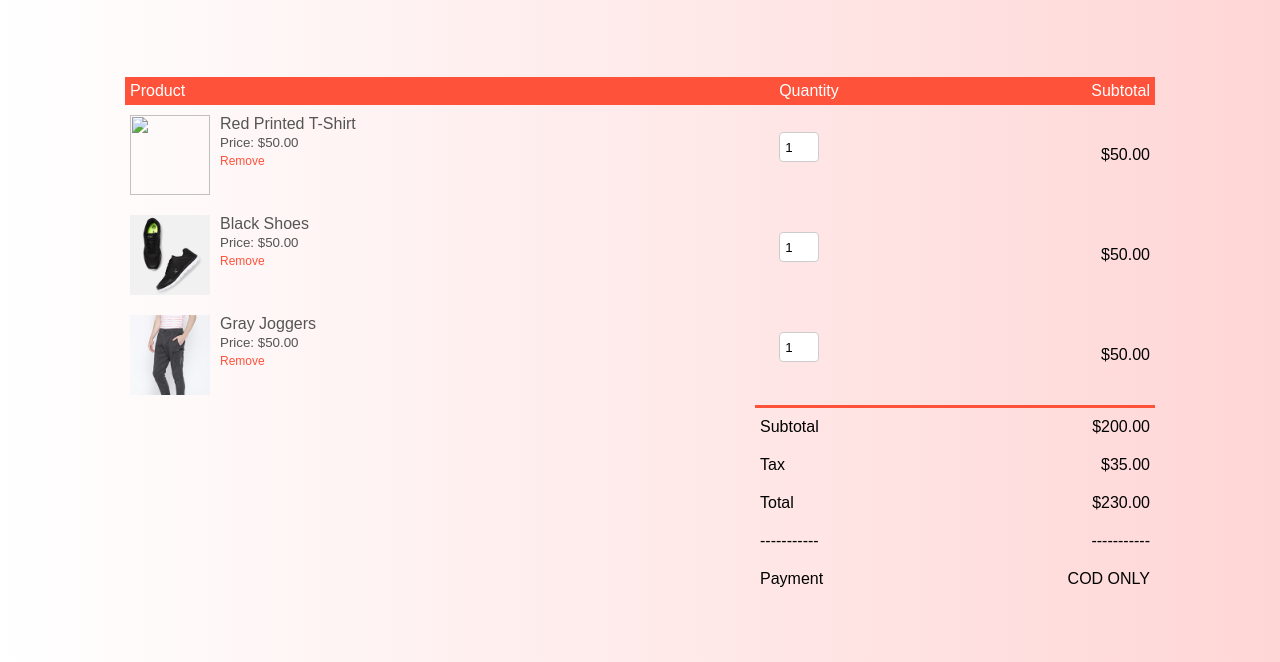
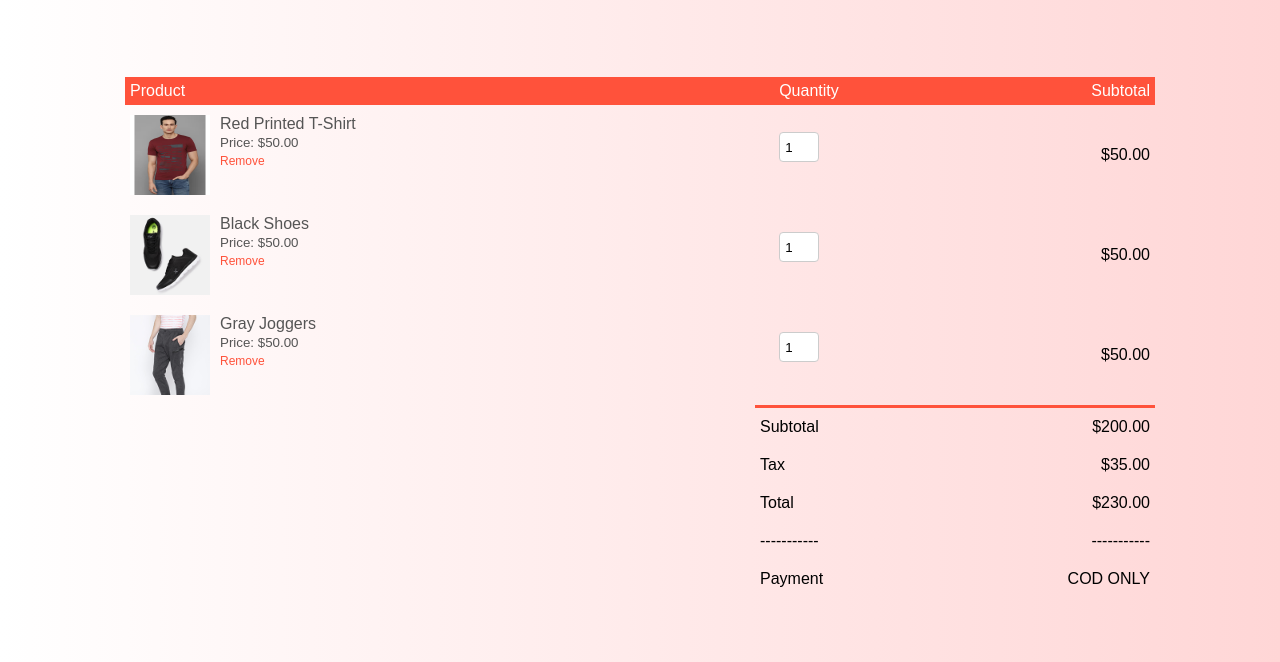
Before and after one commit to kunall0880/mini-p-1, a plain HTML site: page cart.html in a window 1280 px wide. Shown: the part 138-800 px from the top of the page. Drawn offline with Linux system fonts and the light colour scheme.

Commit message:
Add files via upload

```diff
--- a/cart.html
+++ b/cart.html
@@ -41,7 +41,7 @@
             <tr>
                 <td>
                     <div class="cart-info">
-                        <img src="images/6be0a0cMLOUIS00017898_1.avifi">
+                        <img src="images/6be0a0cMLOUIS00017898_1.avif">
                         <div>
                             <p>Red Printed T-Shirt</p>
                             <small>Price: $50.00</small>
```
